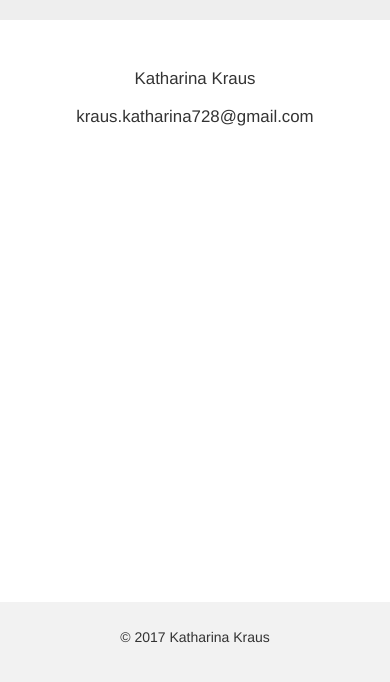
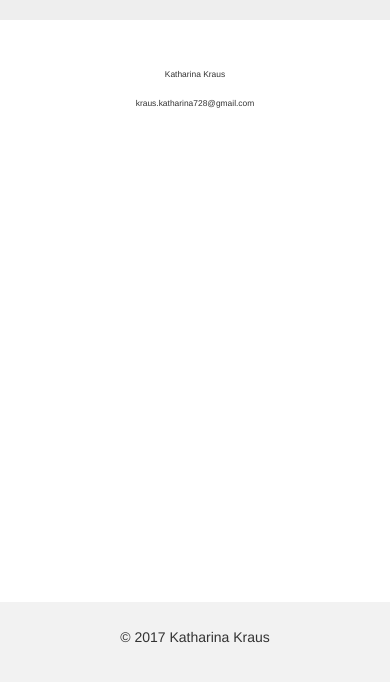
Before and after one commit to juKraus/juKraus.github.io, a plain HTML site: page contact.html in a window 390 px wide. Shown: the part 162-844 px from the top of the page. Drawn offline with nearby package versions, Linux system fonts and the light colour scheme.

Commit message:
new try contact xs

```diff
--- a/contact.html
+++ b/contact.html
@@ -25,7 +25,7 @@
 
 	@media screen and (max-width: 568px) {
         h2 {
-	font-size:2.0vh;
+	font-size:1.0vh;
 	}
   }
 
```
